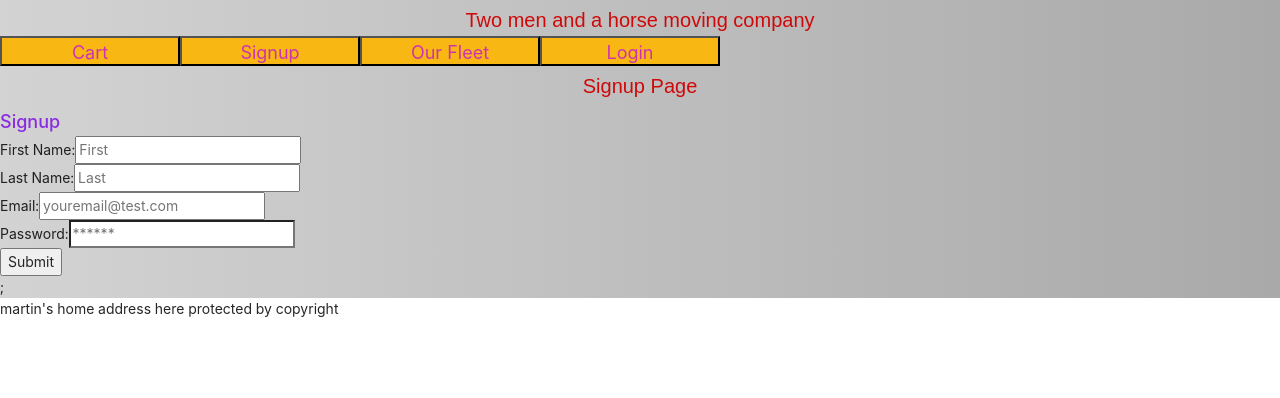
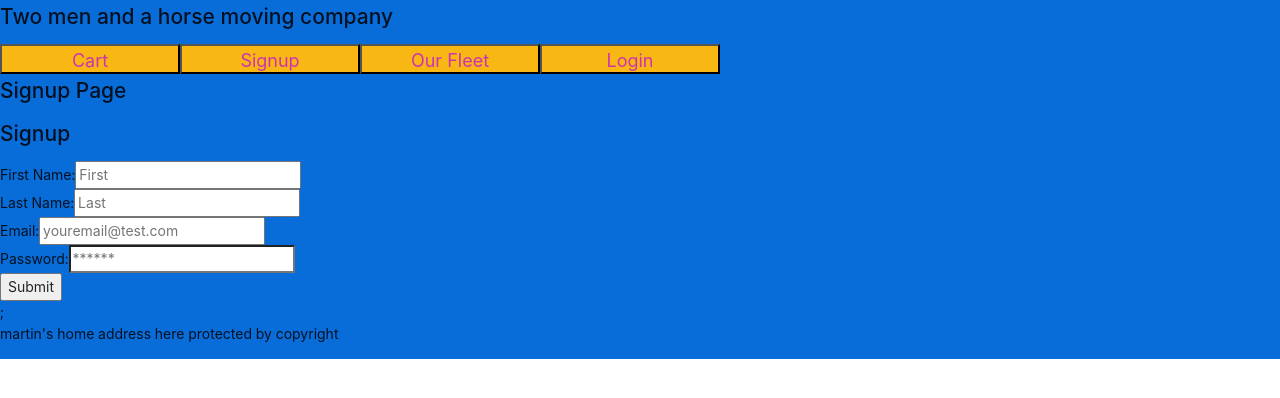
Before and after one commit to mjs-esfsc/SMU-Project-3, a React (Create React App) app: page / in a window 1280 px wide. Shown: the top 398 px of the page. Built offline with nearby package versions, Linux system fonts and the light colour scheme.

Commit message:
got some background styling in

```diff
--- a/src/App.js
+++ b/src/App.js
@@ -1,6 +1,7 @@
-import React from 'react';
+import React, { useLayoutEffect } from 'react';
 import { ApolloClient, ApolloProvider, InMemoryCache } from '@apollo/client';
 import './components/styles/Header.css'
+import { Layout } from 'antd';
 
 // import Navbar from './components/Navbar';
 import Header from './components/Header';
@@ -15,7 +16,7 @@ const client = new ApolloClient ({
 // I can place <Navbar /> and  <Card /> inside that <div> in return below but they are deleted for npw
 function App() {
   return (
-
+    <Layout style={{background: '#096dd9'}}>
       <ApolloProvider client = {client}>
         <>
       <div>
@@ -25,6 +26,7 @@ function App() {
       <Footer />
       </>
       </ApolloProvider>
+    </Layout>
   );
 }
 
--- a/src/components/Header.js
+++ b/src/components/Header.js
@@ -28,7 +28,7 @@ export default function PortfolioContainer() {
   const handlePageChange = (page) => setCurrentPage(page);
 
   return (
-    <div className='bigHeader'>
+    <div className=''>
       <h1>Two men and a horse moving company</h1>
       {/* We are passing the currentPage from state and the function to update it */}
       <Navigation currentPage={currentPage} handlePageChange={handlePageChange} />
```
Lines whose indentation alone changed are shown as unchanged.
